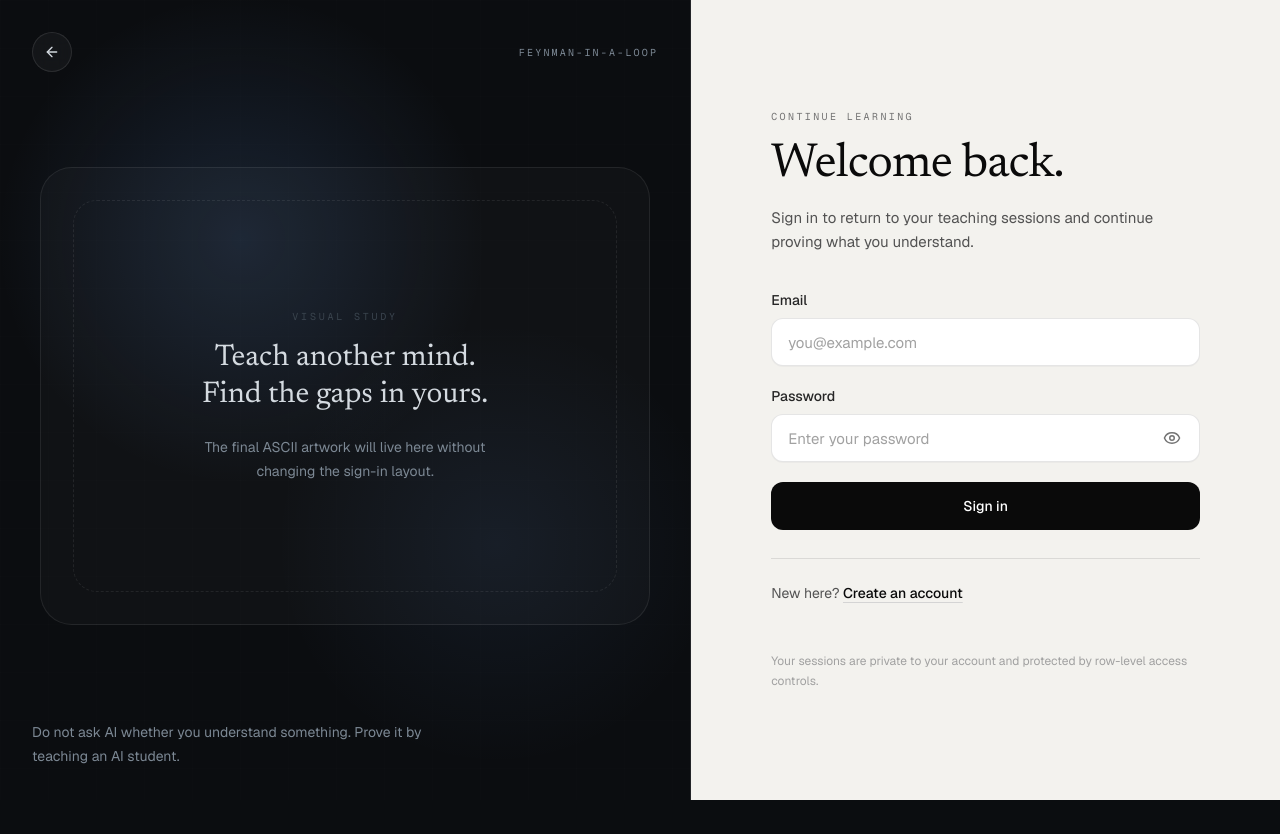
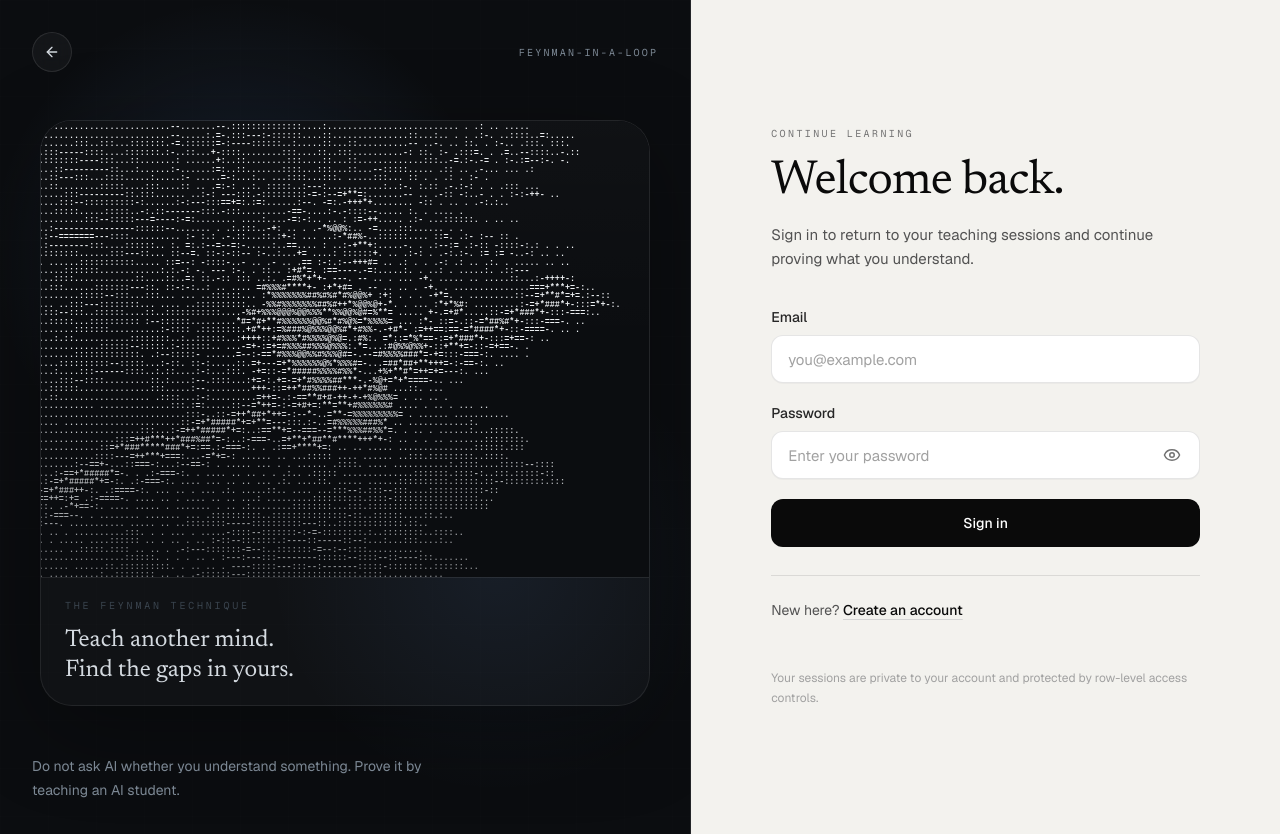
Before and after one commit to ThunderKhan/feynman-in-a-loop, a Next.js app: page /login in a window 1280 px wide. Before the commit the page ends 800 px from the top, so only its background shows below. Built offline with nearby package versions, Linux system fonts and the light colour scheme.

Commit message:
Use Feynman ASCII artwork on sign-in page

```diff
--- a/components/auth/login-form.tsx
+++ b/components/auth/login-form.tsx
@@ -36,24 +36,29 @@ export function LoginForm({ action }: { action: AuthAction }) {
           </p>
         </div>
 
-        <div className="relative z-10 flex flex-1 items-center justify-center px-10 py-16">
-          <div
-            className="relative flex aspect-[4/3] w-full max-w-2xl items-center justify-center overflow-hidden rounded-[2rem] border border-white/[0.08] bg-white/[0.025]"
-            aria-label="Artwork placeholder"
-          >
-            <div className="absolute inset-8 rounded-[1.5rem] border border-dashed border-white/[0.08]" />
-            <div className="max-w-sm text-center">
+        <div className="relative z-10 flex flex-1 items-center justify-center px-10 py-12">
+          <div className="w-full max-w-2xl overflow-hidden rounded-[2rem] border border-white/[0.08] bg-white/[0.025] shadow-[0_24px_90px_rgba(0,0,0,0.32)]">
+            <div className="relative aspect-[4/3] overflow-hidden bg-base-950">
+              <div
+                role="img"
+                aria-label="ASCII-style artwork of Richard Feynman teaching at a chalkboard"
+                className="absolute inset-0 bg-cover bg-center bg-no-repeat"
+                style={{
+                  backgroundImage:
+                    'url("/images/auth/feynman-ascii.svg")',
+                }}
+              />
+              <div className="pointer-events-none absolute inset-0 bg-gradient-to-t from-base-950/45 via-transparent to-white/[0.02]" />
+            </div>
+
+            <div className="border-t border-white/[0.08] px-6 py-5">
               <p className="font-mono text-[10px] uppercase tracking-[0.28em] text-base-600">
-                Visual study
+                The Feynman technique
               </p>
-              <p className="mt-4 font-editorial text-3xl leading-tight text-base-200">
+              <p className="mt-3 font-editorial text-2xl leading-tight text-base-200">
                 Teach another mind.
                 <br />
                 Find the gaps in yours.
-              </p>
-              <p className="mx-auto mt-5 max-w-xs text-sm leading-6 text-base-400">
-                The final ASCII artwork will live here without changing the
-                sign-in layout.
               </p>
             </div>
           </div>
```
